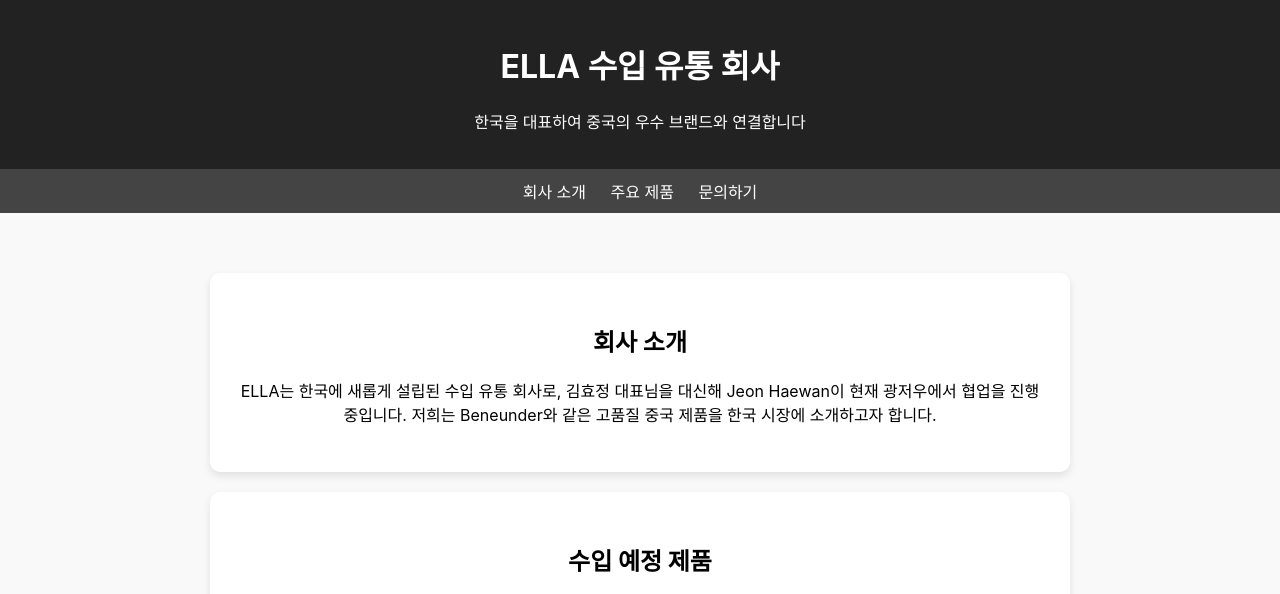
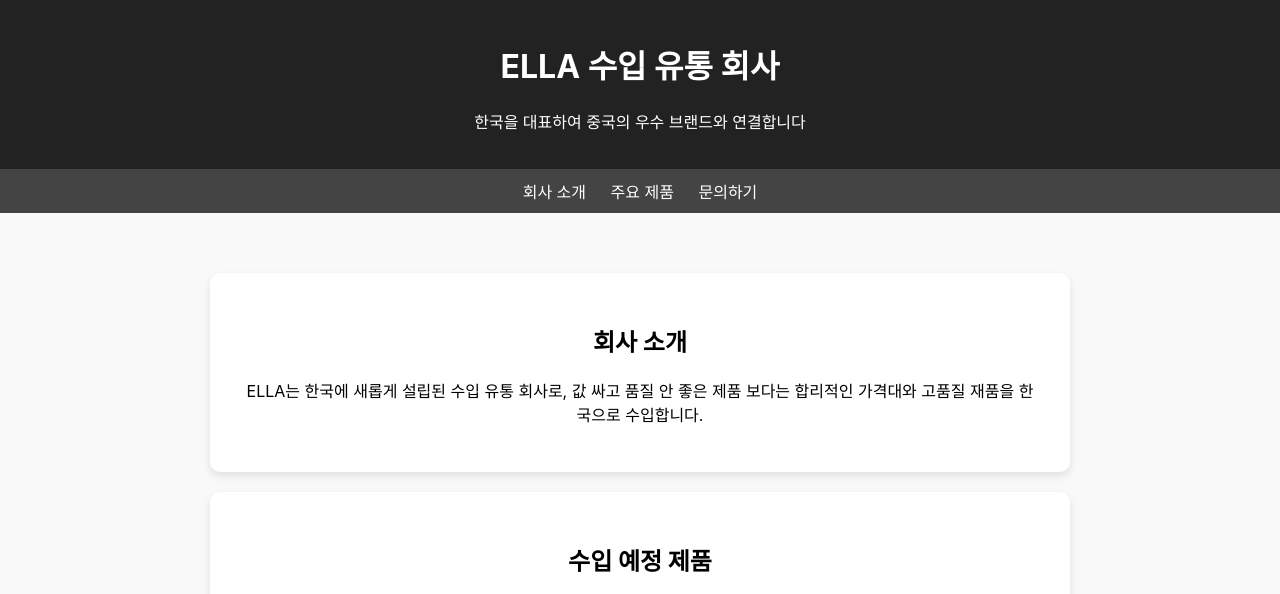
Before and after one commit to Ella-Export/Ella-Export, a plain HTML site: page index.html in a window 1280 px wide. Shown: the top 594 px of the page. Drawn offline with Linux system fonts and the light colour scheme.

Commit message:
Update index.html

```diff
--- a/index.html
+++ b/index.html
@@ -69,7 +69,7 @@
   <main>
     <div class="section" id="about">
       <h2>회사 소개</h2>
-      <p>ELLA는 한국에 새롭게 설립된 수입 유통 회사로, 김효정 대표님을 대신해 Jeon Haewan이 현재 광저우에서 협업을 진행 중입니다. 저희는 Beneunder와 같은 고품질 중국 제품을 한국 시장에 소개하고자 합니다.</p>
+      <p>ELLA는 한국에 새롭게 설립된 수입 유통 회사로, 값 싸고 품질 안 좋은 제품 보다는 합리적인 가격대와 고품질 재품을 한국으로 수입합니다.</p>
     </div>
 
     <div class="section" id="products">
```
